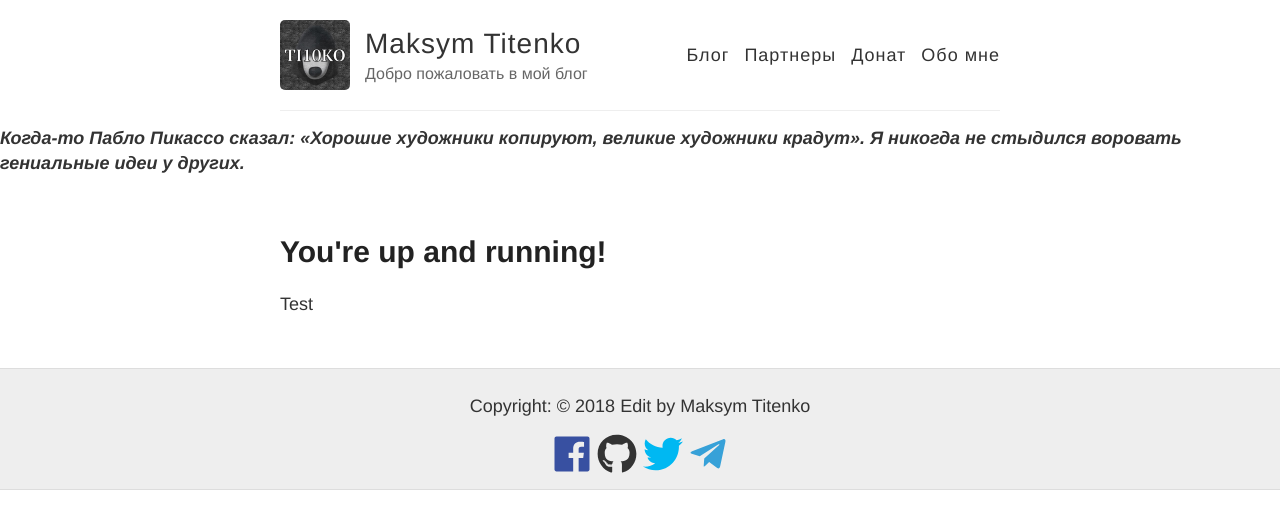
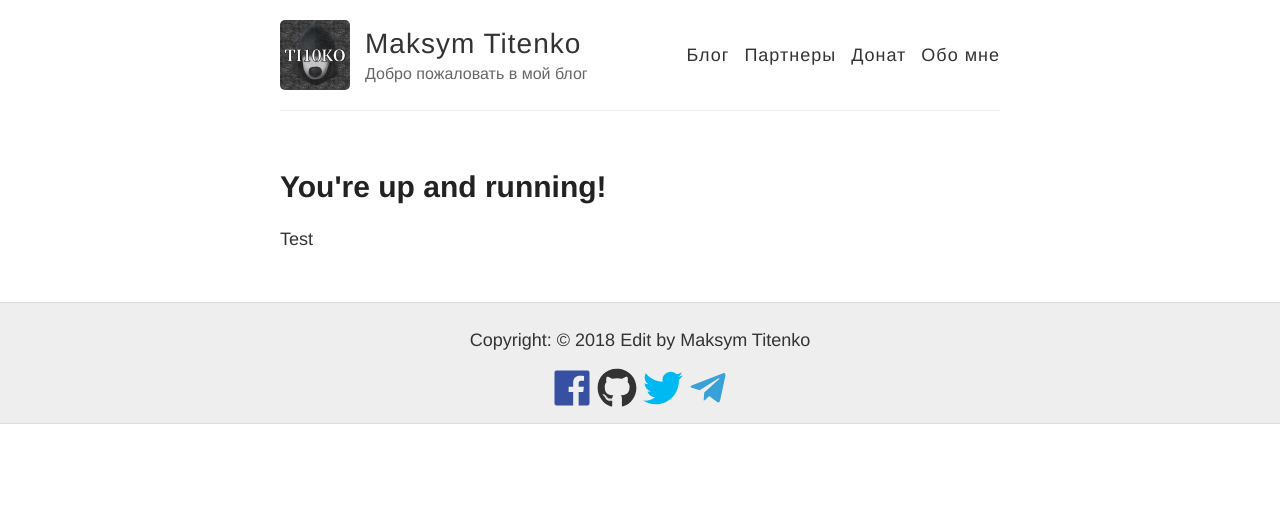
Before and after one commit to titenko/titenko.github.io, a Jekyll site: the page built from _posts/2018-11-16-post.md, in a window 1280 px wide. Shown: the top 529 px of the page. Built offline with Jekyll 4.4.1, drawn with Linux system fonts in a browser that asks for light colours; nearby versions of some CDN libraries; comment, search, counter and statistics services are not loaded.

Commit message:
Update default.html

```diff
--- a/_layouts/default.html
+++ b/_layouts/default.html
@@ -35,7 +35,7 @@
           </nav>
         </header>
       </div>
-      <p><em><strong>Когда-то Пабло Пикассо сказал: &laquo;Хорошие художники копируют, великие художники крадут&raquo;. Я никогда не стыдился воровать гениальные идеи у других.</strong></em></p>
+
     </div>
 
 
```
